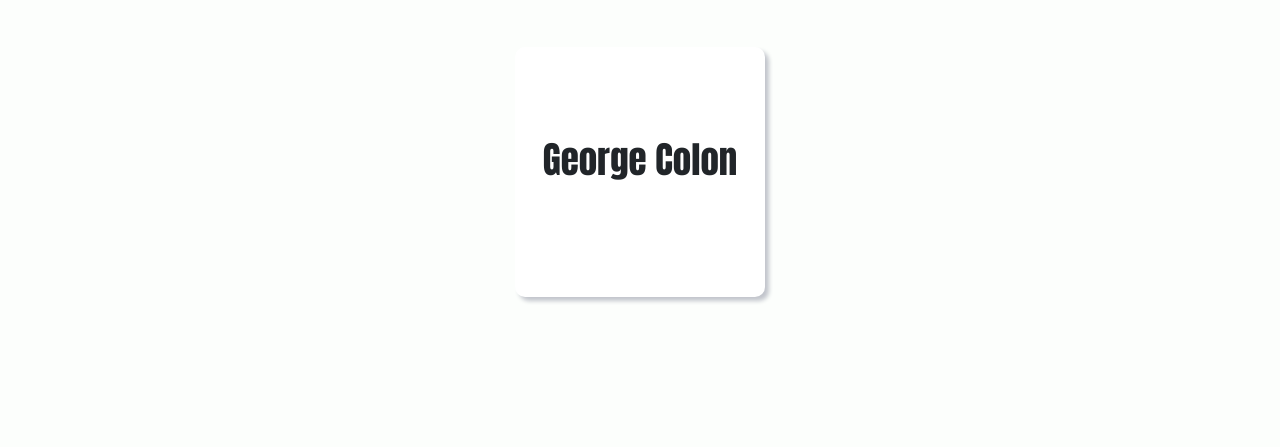
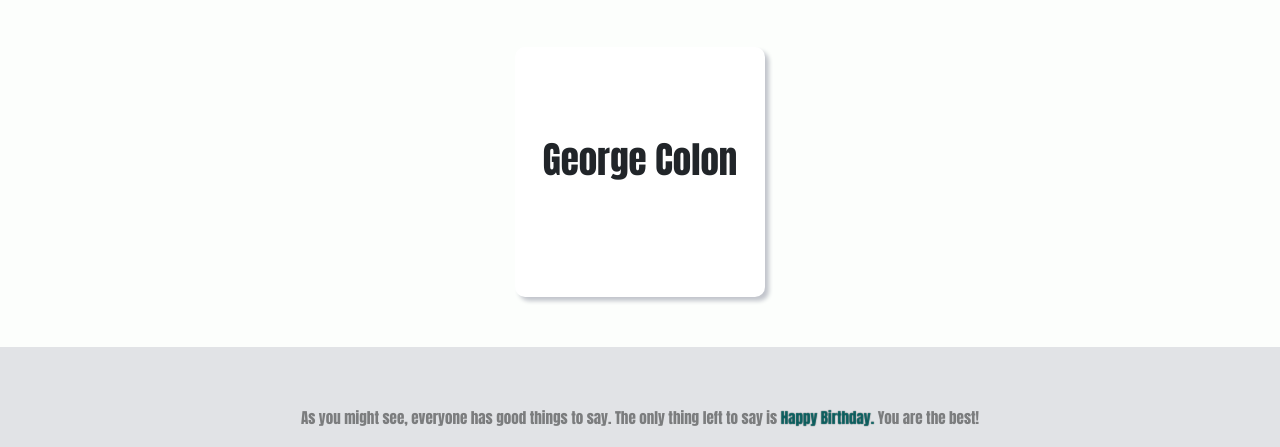
Before and after one commit to LucianaPfaffe/Birthday-page, a plain HTML site: page index.html in a window 1280 px wide. Shown: the part 1688-2135 px from the top of the page. Before the commit the page ends 2035 px from the top, so only its background shows below. Drawn offline with nearby package versions, Linux system fonts and the light colour scheme; a web font is replaced by a local one.

Commit message:
More details

```diff
--- a/css/styles.css
+++ b/css/styles.css
@@ -291,3 +291,18 @@ h3{
     transform: rotateY(180deg); }
   .tarjeta .grid-container4 .container .paso12:hover{
     transform: rotateY(180deg); }
+
+footer{
+    background-color: #c2c5cc7a;
+    height: 100px;
+}
+footer p {
+    font-size: 1.5rem;
+    color: rgba(0, 0, 0, 0.451);
+   padding-top: 6rem;
+}
+footer p  span{
+
+    color: rgba(23, 199, 199, 0.451);
+    text-shadow: 0 0 1px  black;
+}
--- a/index.html
+++ b/index.html
@@ -247,5 +247,12 @@
         </div>
     </div>
     </main>
+
+
+    <footer>
+        <p class="text-center">
+            As you might see, everyone has good things to say. The only thing left to say is <span>Happy Birthday.</span> You are the best!
+        </p>
+    </footer>
 </body>
 </html>
```
